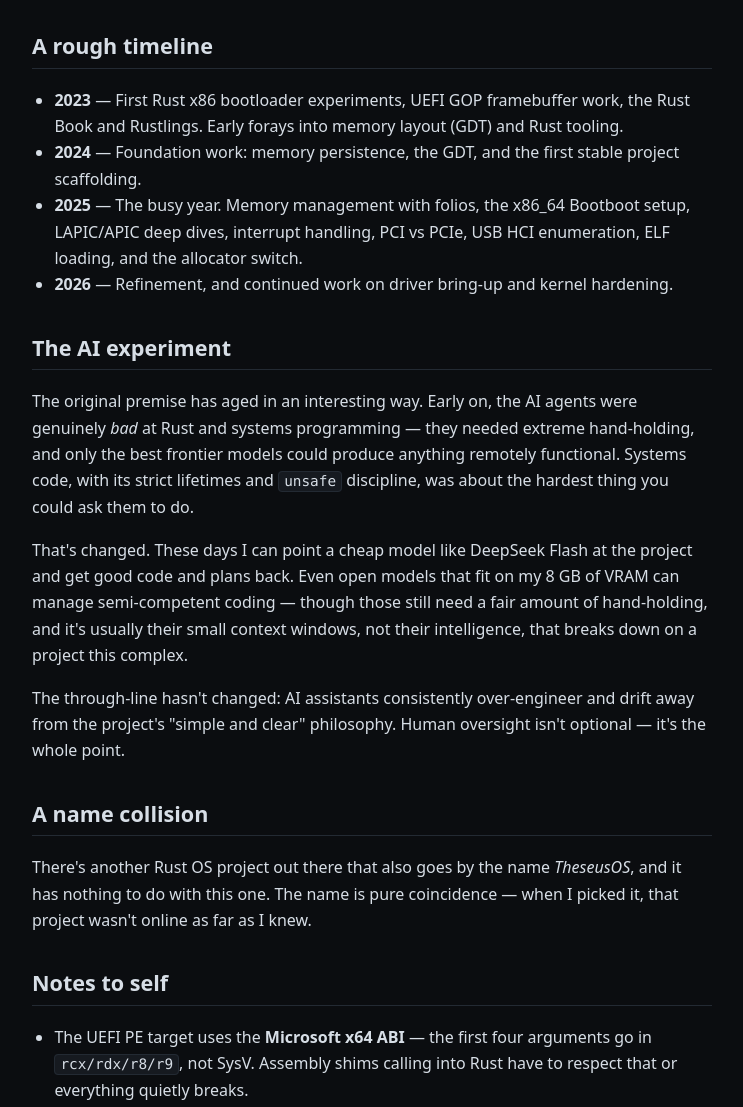
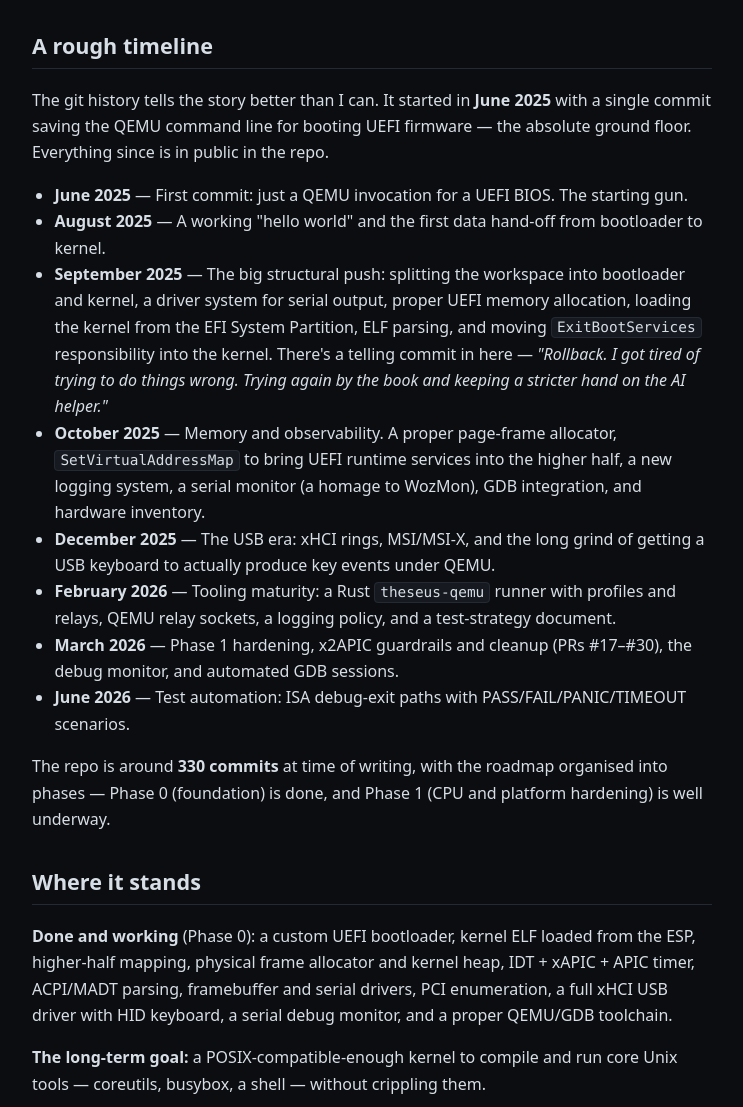
Before and after one commit to emilf/emilf.github.io, an Eleventy site: page src/projects/theseusos.md in a window 1280 px wide. Shown: the part 800-1907 px from the top of the page, without its empty margins (268-1011 px from the left). Built offline with nearby package versions, Linux system fonts and the light colour scheme; Eleventy itself is replaced by a stand-in of ours; files that its build step writes are made by us from their sources.

Commit message:
TheseusOS: expand timeline from real git history + roadmap
Replace the placeholder year-by-year with a dated timeline drawn from
the repo (June 2025 first commit through June 2026 test automation,
~330 commits), plus a 'where it stands' section covering Phase 0
completion and the POSIX goal.

```diff
--- a/src/projects/theseusos.md
+++ b/src/projects/theseusos.md
@@ -19,10 +19,24 @@ I keep my hands off the implementation on purpose, even when I could do it faste
 
 ## A rough timeline
 
-- **2023** — First Rust x86 bootloader experiments, UEFI GOP framebuffer work, the Rust Book and Rustlings. Early forays into memory layout (GDT) and Rust tooling.
-- **2024** — Foundation work: memory persistence, the GDT, and the first stable project scaffolding.
-- **2025** — The busy year. Memory management with folios, the x86_64 Bootboot setup, LAPIC/APIC deep dives, interrupt handling, PCI vs PCIe, USB HCI enumeration, ELF loading, and the allocator switch.
-- **2026** — Refinement, and continued work on driver bring-up and kernel hardening.
+The git history tells the story better than I can. It started in **June 2025** with a single commit saving the QEMU command line for booting UEFI firmware — the absolute ground floor. Everything since is in public in the repo.
+
+- **June 2025** — First commit: just a QEMU invocation for a UEFI BIOS. The starting gun.
+- **August 2025** — A working "hello world" and the first data hand-off from bootloader to kernel.
+- **September 2025** — The big structural push: splitting the workspace into bootloader and kernel, a driver system for serial output, proper UEFI memory allocation, loading the kernel from the EFI System Partition, ELF parsing, and moving `ExitBootServices` responsibility into the kernel. There's a telling commit in here — *"Rollback. I got tired of trying to do things wrong. Trying again by the book and keeping a stricter hand on the AI helper."*
+- **October 2025** — Memory and observability. A proper page-frame allocator, `SetVirtualAddressMap` to bring UEFI runtime services into the higher half, a new logging system, a serial monitor (a homage to WozMon), GDB integration, and hardware inventory.
+- **December 2025** — The USB era: xHCI rings, MSI/MSI-X, and the long grind of getting a USB keyboard to actually produce key events under QEMU.
+- **February 2026** — Tooling maturity: a Rust `theseus-qemu` runner with profiles and relays, QEMU relay sockets, a logging policy, and a test-strategy document.
+- **March 2026** — Phase 1 hardening, x2APIC guardrails and cleanup (PRs #17–#30), the debug monitor, and automated GDB sessions.
+- **June 2026** — Test automation: ISA debug-exit paths with PASS/FAIL/PANIC/TIMEOUT scenarios.
+
+The repo is around **330 commits** at time of writing, with the roadmap organised into phases — Phase 0 (foundation) is done, and Phase 1 (CPU and platform hardening) is well underway.
+
+## Where it stands
+
+**Done and working** (Phase 0): a custom UEFI bootloader, kernel ELF loaded from the ESP, higher-half mapping, physical frame allocator and kernel heap, IDT + xAPIC + APIC timer, ACPI/MADT parsing, framebuffer and serial drivers, PCI enumeration, a full xHCI USB driver with HID keyboard, a serial debug monitor, and a proper QEMU/GDB toolchain.
+
+**The long-term goal:** a POSIX-compatible-enough kernel to compile and run core Unix tools — coreutils, busybox, a shell — without crippling them.
 
 ## The AI experiment
 
```
